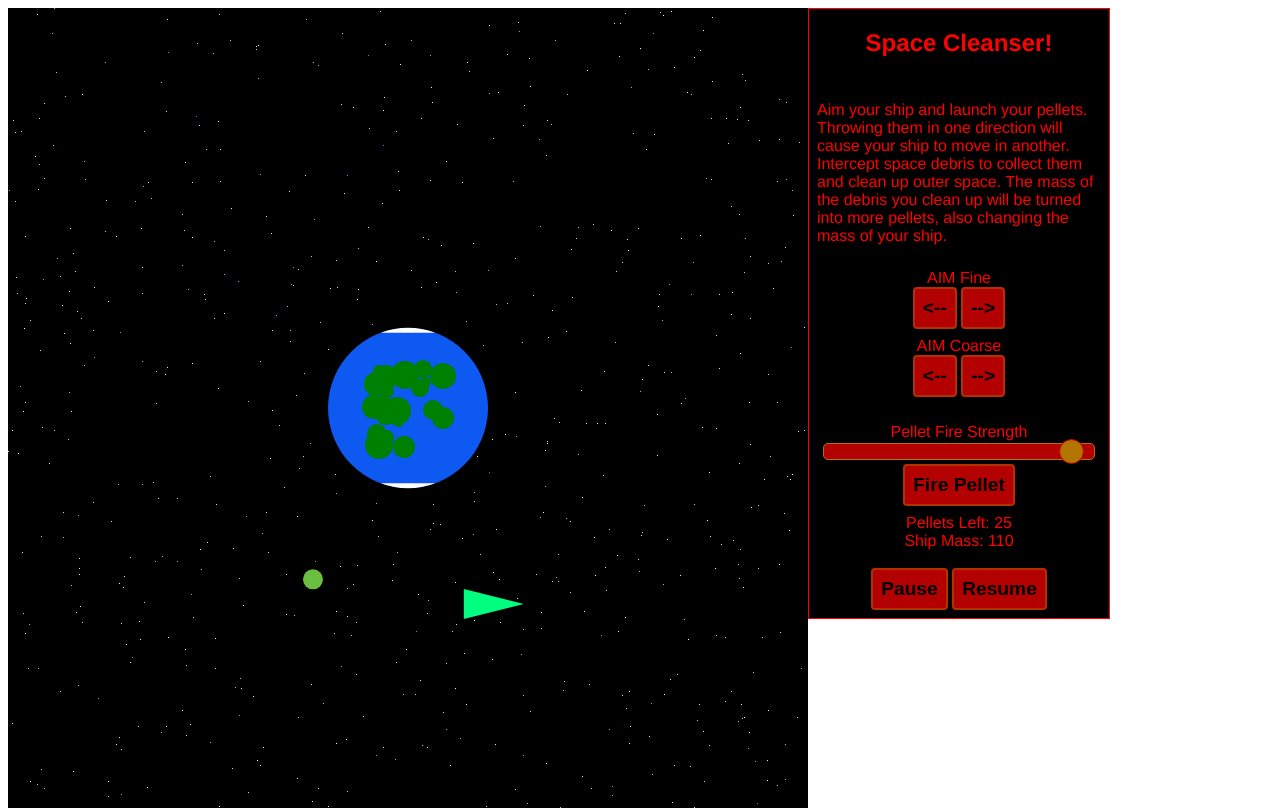
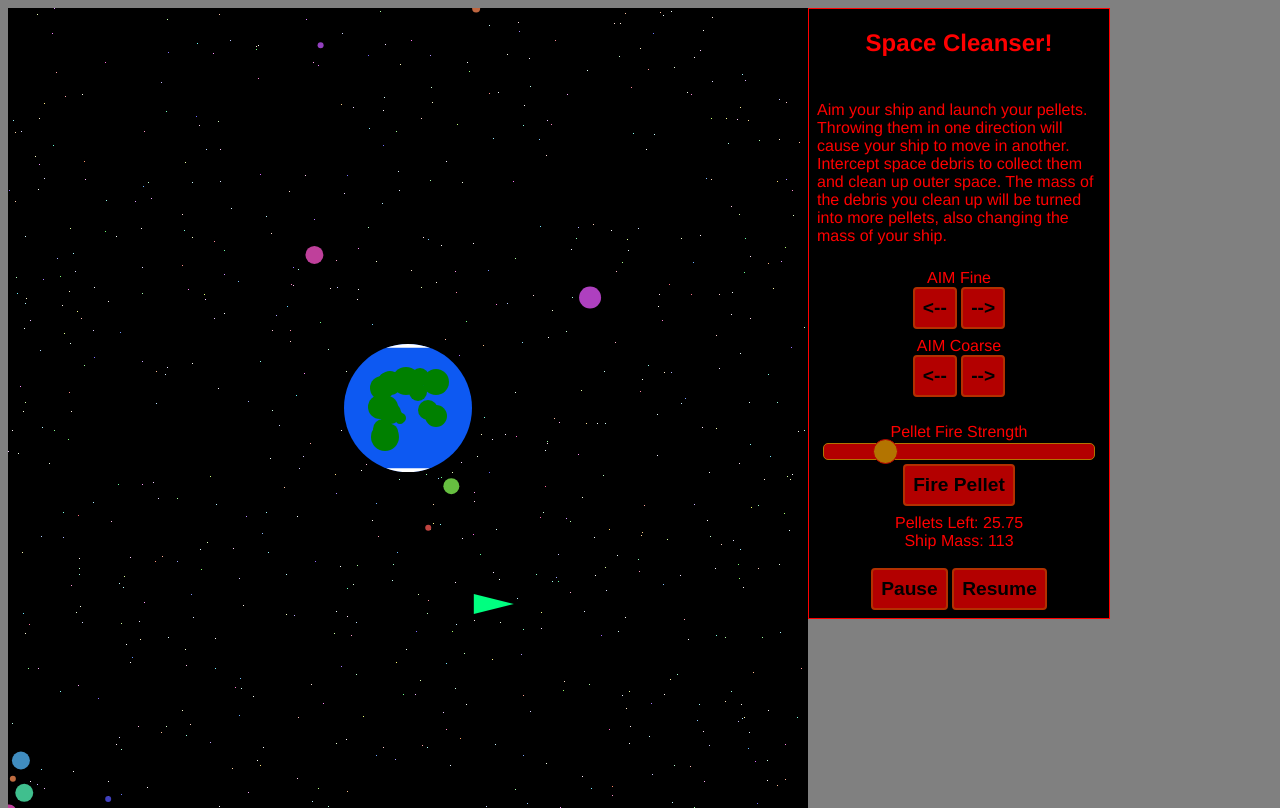
Before and after one commit to asmacdo/space-cleansers, a plain HTML site: page public_html/index.html in a window 1280 px wide. Drawn offline with Linux system fonts and the light colour scheme.

Commit message:
Tim keeps on goin

```diff
--- a/public_html/index.html
+++ b/public_html/index.html
@@ -38,7 +38,7 @@ and open the template in the editor.
                 <br/><br/>
                 <div>Pellet Fire Strength</div>
                 <div id="pelletPowerDiv">
-                    <input id="pelletPower" type="range" min="1" max="100" step="5" value="100" onchange="game.pelletPower(this.value);"></div>
+                    <input id="pelletPower" type="range" min="1" max="100" step="10" value="20" onchange="game.pelletPower(this.value);"></div>
                 <button onclick="game.firePellet();">Fire Pellet</button><br/>Pellets Left: <span id="totalPellets"></span>
                 <br/>Ship Mass: <span id="shipMass"></span>
                 <br/><br/>
@@ -51,14 +51,12 @@ and open the template in the editor.
             //testing some space objects
             var engine = new JunkPhysics();
             var spaceObjects = [];
-
-            var ship = new SpaceObject("ship", "its the ship", 250, 0, 15, 150, 100, 50, 10, 0, 8);
+            var ship = new SpaceObject("ship", "its the ship", 250, 0, 10, 150, 100, 50, 10, 0, 8);
             ship.orientation = 90;//the ship has this extra field
             ship.pellets = 25; //this works for a starting value for now I guess
             ship.pelletPower = 100;
             Initialize();
             junkRenderer.update();
-
             var game = new GameControl();
             game.play();
         </script>
--- a/public_html/scripts/JunkPhysics.js
+++ b/public_html/scripts/JunkPhysics.js
@@ -1,41 +1,103 @@
 /* global spaceObjects */  //array of space objects
-/* global ship */ //the ship, it is from where pellets are fired
+/* global ship, junkRenderer, game */ //the ship, it is from where pellets are fired
 var KONSTANT = 20000;
 
-function JunkPhysics(){
+function JunkPhysics() {
     var self = this;
     this.pelletMass = 4;
     this.pellet_max_speed = 2;
 
 
-    this.increment = function(t){
+    this.increment = function (t) {
         //increment through all space objects and update their x and y
-        for(var i = 0; i < spaceObjects.length; i++){
-            incrementObject(spaceObjects[i]);
+        for (var i = 0; i < spaceObjects.length; i++) {
+            var collidesWithEarth = collides(junkRenderer.getEarthX(),junkRenderer.getEarthY(),junkRenderer.getEarthRadius(),
+                                             spaceObjects[i].x,spaceObjects[i].y,spaceObjects[i].r);
+            if(collidesWithEarth){
+                spaceObjects.splice(i,1);
+            }else{
+                incrementObject(spaceObjects[i]);
+            }
         }
-        incrementObject(ship);
+        var shipCollidesWithEarth = collides(junkRenderer.getEarthX(),junkRenderer.getEarthY(),junkRenderer.getEarthRadius(),
+                                             ship.x,ship.y,ship.r);
+        if(shipCollidesWithEarth){
+            console.log("ship collided with earth");
+            game.pause();
+            ship.hue = 0;
+            junkRenderer.update();
+        }else{
+            //see if ship collides with other things....
+            for(var i = 0; i < spaceObjects.length; i++){
+                if(collides(ship.x,ship.y,ship.r,spaceObjects[i].x,spaceObjects[i].y,spaceObjects[i].r) && spaceObjects[i].existedFor > 30){
+                    ship.pellets += spaceObjects[i].mass / self.pelletMass;
+                    spaceObjects.splice(i,1);
+                }
+            }
+            incrementObject(ship);
+        }
+
     };
 
-    this.firePellet = function(theta){
-        delta_v_x = (ship.pelletPower / 100) * self.pellet_max_speed * Math.cos(degToRad(ship.orientation + 90))
-        delta_v_y = (ship.pelletPower / 100) * self.pellet_max_speed * Math.sin(degToRad(ship.orientation + 90))
+    this.firePellet = function (theta) {
+        delta_v_x = (ship.pelletPower / 100) * self.pellet_max_speed * Math.cos(degToRad(ship.orientation + 90));
+        delta_v_y = (ship.pelletPower / 100) * self.pellet_max_speed * Math.sin(degToRad(ship.orientation + 90));
 
-        delta_m_x = (ship.pelletPower / 100) * self.pellet_max_speed * self.pelletMass * Math.cos(degToRad(ship.orientation + 90))
-        delta_m_y = (ship.pelletPower / 100) * self.pellet_max_speed * self.pelletMass * Math.sin(degToRad(ship.orientation + 90))
+        delta_m_x = (ship.pelletPower / 100) * self.pellet_max_speed * self.pelletMass * Math.cos(degToRad(ship.orientation + 90));
+        delta_m_y = (ship.pelletPower / 100) * self.pellet_max_speed * self.pelletMass * Math.sin(degToRad(ship.orientation + 90));
 
-        ship_m_x = ship.mass * ship.xvelocity
-        ship_m_y = ship.mass * ship.yvelocity
+        ship_m_x = ship.mass * ship.xvelocity;
+        ship_m_y = ship.mass * ship.yvelocity;
 
-        new_m_x = ship_m_x + delta_m_x
-        new_m_y = ship_m_y + delta_m_x
+        new_m_x = ship_m_x + delta_m_x;
+        new_m_y = ship_m_y + delta_m_x;
 
-        spaceObjects.push(new SpaceObject(name, "", ship.x, ship.y, 5, 100, 50, 50, 10, ship.xvelocity-delta_v_x, ship.yvelocity-delta_v_y));
-        ship.xvelocity = new_m_x / ship.mass
-        ship.yvelocity = new_m_y / ship.mass
+        spaceObjects.push(new SpaceObject(name, "", ship.x, ship.y, 5, 100, 50, 50, 10, ship.xvelocity - delta_v_x, ship.yvelocity - delta_v_y));
+        ship.xvelocity = new_m_x / ship.mass;
+        ship.yvelocity = new_m_y / ship.mass;
     };
+
+    function incrementObject(obj) {
+        radius = Math.sqrt(Math.pow(obj.x, 2) + Math.pow(obj.y, 2));
+
+        g_accel = KONSTANT / Math.pow(radius, 2);
+        g_direction = Math.atan2(obj.y, obj.x);
+        obj.xvelocity = obj.xvelocity - g_accel * Math.cos(g_direction);
+        obj.yvelocity = obj.yvelocity - g_accel * Math.sin(g_direction);
+
+        obj.x = (obj.x + obj.xvelocity);
+        obj.y = (obj.y + obj.yvelocity);
+
+        obj.existedFor++;
+    }
+
+    /**
+     * checks for collision between two points by testing their distance and
+     * comparing that to the radius
+     * @param {number} x1 x coordinate of point 1
+     * @param {number} y1 y coordinate of point 1
+     * @param {number} r1 raidus of object 1
+     * @param {number} x2 x coordinate of point 2
+     * @param {number} y2 y coordinate of point 2
+     * @param {number} r2 radius of object 2
+     * @return {boolean}
+     */
+    function collides(x1, y1, r1, x2, y2, r2) {
+        //console.log("checking for collision between " + x1 + "," + y1 + " and " + x2 + "," + y2);
+        var distance = Math.sqrt(((x1 - x2) * (x1 - x2)) + ((y1 - y2) * (y1 - y2)));
+        //console.log("distance is "+ distance);
+        var radiusSize = r1 + r2;
+        //console.log("radius size is " + radiusSize);
+        if (distance <= radiusSize) {
+            return true;
+            console.log(x1 + "," + y1 + " collides with " + x2 + "," + y2);
+        } else {
+            return false;
+        }
+    }
 }
 
-function Initialize(){
+function Initialize() {
     var name = "ISS";
     var x = 200;
     var y = 0;
@@ -46,17 +108,13 @@ function Initialize(){
     var xvelocity = 0;
     var yvelocity = 10;
     spaceObjects.push(new SpaceObject(name, "", x, y, r, hue, sat, lit, 1, xvelocity, yvelocity));
+    for(var i = 0; i < 1000; i++){
+        x += random(-100,100);
+        y += random(-100,100);
+        r = random(3,12);
+        hue = random(0,360);
+        //xvelocity = random(0,10);
+        //yvelocity = random(0,10);
+        spaceObjects.push(new SpaceObject(name, "", x, y, r, hue, sat, lit, 1, xvelocity, yvelocity));
+    }
 }
-
-function incrementObject(obj){
-
-    radius = Math.sqrt(Math.pow(obj.x, 2) + Math.pow(obj.y, 2))
-
-    g_accel = KONSTANT / Math.pow(radius, 2)
-    g_direction = Math.atan2(obj.y, obj.x)
-    obj.xvelocity = obj.xvelocity - g_accel * Math.cos(g_direction)
-    obj.yvelocity = obj.yvelocity - g_accel * Math.sin(g_direction)
-
-    obj.x = (obj.x+obj.xvelocity);
-    obj.y = (obj.y+obj.yvelocity);
-}
--- a/public_html/scripts/JunkRenderer.js
+++ b/public_html/scripts/JunkRenderer.js
@@ -18,7 +18,7 @@ function JunkRenderer(canvas) {
     var stars = [];
 
     //Earth
-    var earthRadius = canvas.width * .1;
+    var earthRadius = canvas.width * .08;
     var earthColor = "hsl(220,90%,50%)";
     var earthXPos = 0;
     var earthYPos = 0;
@@ -53,6 +53,10 @@ function JunkRenderer(canvas) {
 
     this.getEarthY = function(){
         return earthYPos;
+    };
+
+    this.getEarthRadius = function(){
+        return earthRadius;
     };
 
     function setSizes() {
--- a/public_html/scripts/SpaceObject.js
+++ b/public_html/scripts/SpaceObject.js
@@ -12,4 +12,5 @@ function SpaceObject(name,desc,x,y,r,hue,sat,lit,mass,xvelocity,yvelocity){
     this.mass = mass;
     this.isShip = false;
     this.mass = mass;
+    this.existedFor = 0;
 }
--- a/public_html/styles/junk.css
+++ b/public_html/styles/junk.css
@@ -1,3 +1,7 @@
+body{
+    background-color:gray;
+}
+
 #junkCanvas{
     width:800px;
     height:800px;
```
